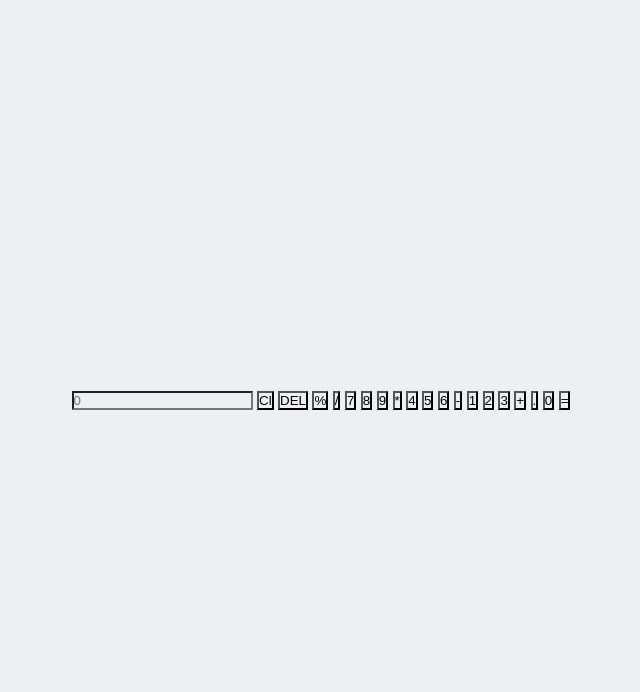
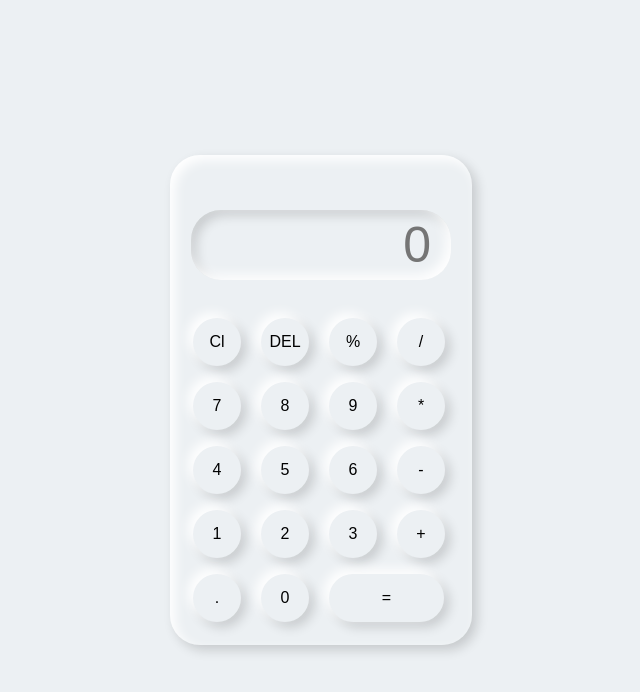
Before and after one commit to subashree05/Simple-Calculator, a plain HTML site: page index.html in a window 1280 px wide. Shown: the whole page, without its empty margins (319-959 px from the left). Drawn offline with Linux system fonts and the light colour scheme.

Commit message:
Add files via upload

```diff
--- a/index.html
+++ b/index.html
@@ -2,34 +2,58 @@
 <html lang="en">
 <head>
     <meta charset="UTF-8">
+    <meta http-equiv="X-UA-Compatible" content="IE=edge">
     <meta name="viewport" content="width=device-width, initial-scale=1.0">
     <link rel="stylesheet" href="style.css">
+
     <title>Calculator</title>
 </head>
 <body>
     <div class="container">
         <div class="calculator">
-<input type="text" placeholder="0">
+<input type="text" placeholder="0" id="output-screen">
 <button onclick="Clear()">Cl</button>
 <button onclick="del()">DEL</button>
 <button onclick="display('%')">%</button>
-<button onclick="Clear('/')">/</button>
-<button onclick="Clear('7')">7</button>
-<button onclick="Clear('8')">8</button>
-<button onclick="Clear('9')">9</button>
-<button onclick="Clear('*')">*</button>
-<button onclick="Clear('4')">4</button>
-<button onclick="Clear('5')">5</button>
-<button onclick="Clear('6')">6</button>
-<button onclick="Clear('-')">-</button>
-<button onclick="Clear('1')">1</button>
-<button onclick="Clear('2')">2</button>
-<button onclick="Clear('3')">3</button>
-<button onclick="Clear('+')">+</button>
-<button onclick="Clear('.')">.</button>
-<button onclick="Clear('0')">0</button>
-<button onclick="Calculate()">=</button>
+<button onclick="display('/')">/</button>
+<button onclick="display('7')">7</button>
+<button onclick="display('8')">8</button>
+<button onclick="display('9')">9</button>
+<button onclick="display('*')">*</button>
+<button onclick="display('4')">4</button>
+<button onclick="display('5')">5</button>
+<button onclick="display('6')">6</button>
+<button onclick="display('-')">-</button>
+<button onclick="display('1')">1</button>
+<button onclick="display('2')">2</button>
+<button onclick="display('3')">3</button>
+<button onclick="display('+')">+</button>
+<button onclick="display('.')">.</button>
+<button onclick="display('0')">0</button>
+<button onclick="Calculate()"class="equal">=</button>
         </div>
     </div>
+
+    <script>
+        let outputScreen = document.getElementById("output-screen");
+        function display(num){
+            outputScreen.value += num;
+
+        }
+        function Calculate(){
+            try{
+                outputScreen.value = eval(outputScreen.value);
+            }
+            catch(err){
+                alert("Invalid");
+            }
+        }
+         function Clear(){
+            outputScreen.value = "";
+        }
+        function del(){
+            outputScreen.value = outputScreen.value.slice(0,-1);
+        }
+    </script>
 </body>
 </html>
--- a/style.css
+++ b/style.css
@@ -1,10 +1,11 @@
+
 *{
     margin: 0;
     padding: 0;
     box-sizing: border-box;
     background-color: #ecf0f3;
     font-family: sans-serif;
-    outline:none;
+    outline: none;
 }
 .container{
     height: 100vh;
@@ -12,3 +13,47 @@
     justify-content: center;
     align-items:center;
 }
+.calculator{
+    background-color: #ecf0f3;
+    padding: 15px;
+    border-radius: 30px;
+    box-shadow: inset 5px 5px 12px #ffffff,
+                      5px 5px 12px rgba(0,0,0,.16);
+    display: grid;
+    grid-template-columns: repeat(4,68px);
+}
+input{
+    grid-column: span 4;
+    height: 70px;
+    width: 260px;
+    background-color: #ecf0f3;
+    box-shadow: inset -5px -5px 12px #ffffff,
+                inset 5px 5px 12px rgba(0,0,0,.16);
+    border: none;
+    border-radius: 30px;
+    color: rgba(70, 70, 70);
+    font-size: 50px;
+    text-align: end;
+    margin: auto;
+    margin-top: 40px;
+    margin-bottom: 30px;
+    padding: 20px;
+}
+button{
+    height: 48px;
+    width:48px;
+    background-color: #ecf0f3;
+    box-shadow: -5px -5px 12px #ffffff,
+                5px 5px 12px rgba(0,0,0,.16);
+    border: none;
+    border-radius: 50%;
+    margin: 8px;
+    font-size: 16px;
+}
+.equal{
+    width: 115px;
+    border-radius: 40px;
+    background-color: #ecf0f3;
+    box-shadow: -5px -5px 12px #ffffff,
+                 5px 5px 12px rgba(0,0,0,.16);
+}
```
